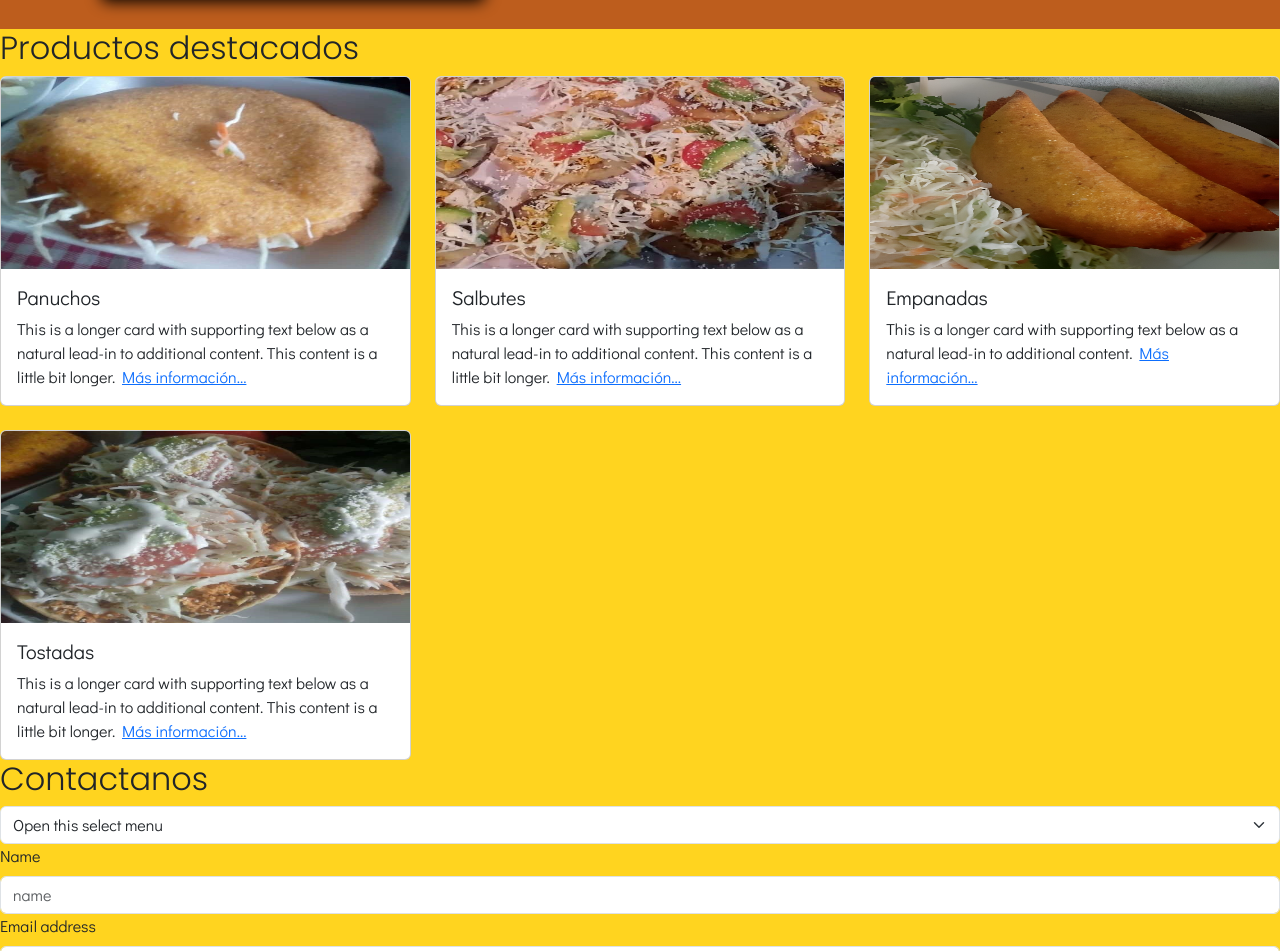
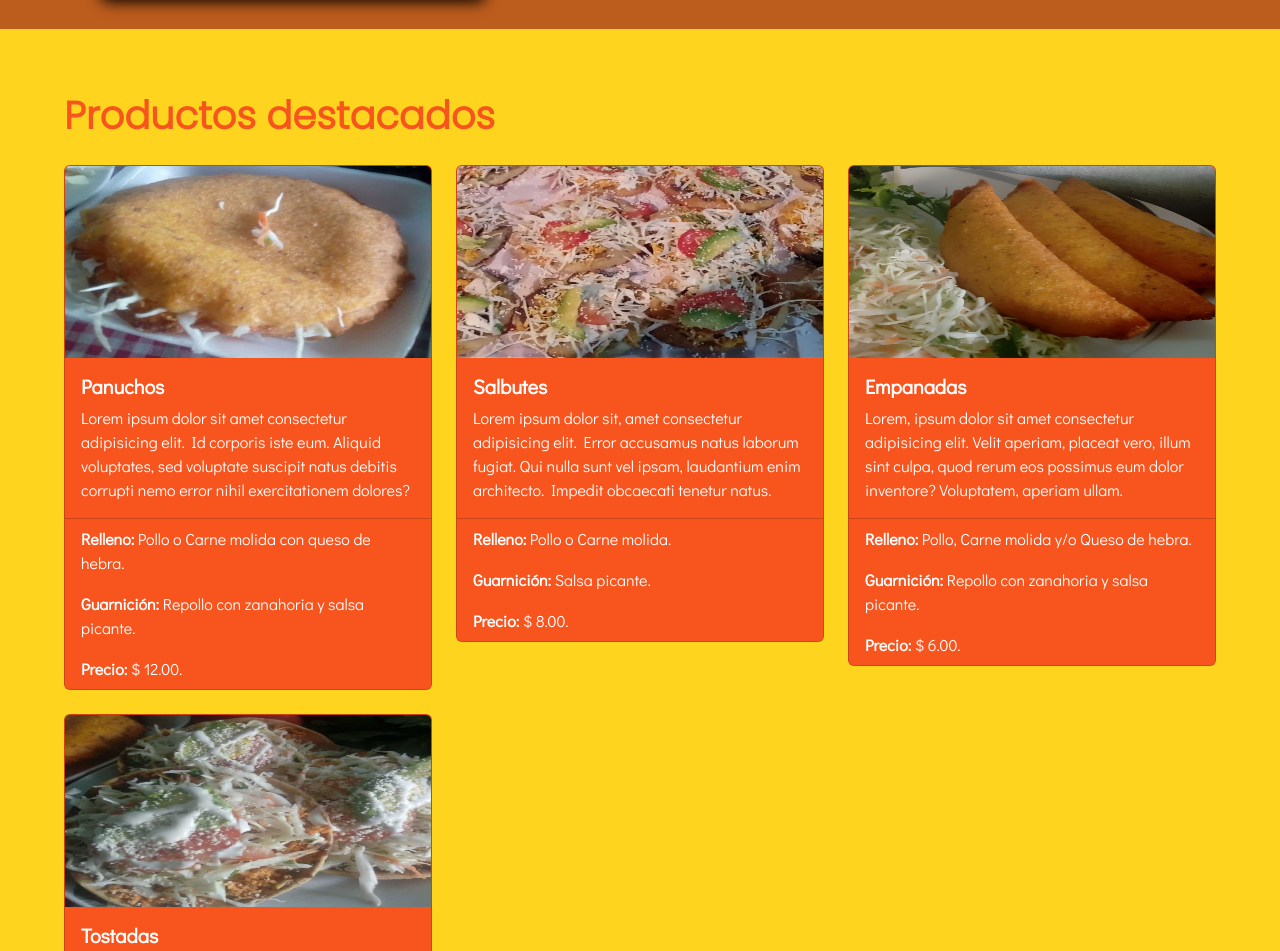
Before and after one commit to CandelarioRamosj/sitio-restaurante, a plain HTML site: page index.html in a window 1280 px wide. Shown: the part 900-1851 px from the top of the page. Drawn offline with nearby package versions, Linux system fonts and the light colour scheme.

Commit message:
estilos para la seccion "menu"

```diff
--- a/index.html
+++ b/index.html
@@ -69,51 +69,67 @@
     <!--Fin acerca de-->
     <!--Menu-->
     <div id="menu" class="navegation">
-      <h2 class="font-poppins">Productos destacados</h2>
+      <h2 class="font-poppins" id="menu-message">Productos destacados</h2>
       <!--Tarjetas-->
       <div class="row row-cols-1 row-cols-md-3 g-4 font-didact">
         <div class="col">
           <div class="card">
             <img src="img/panuchos.jpg" class="card-img-top" alt="panuchos">
             <div class="card-body">
-              <h5 class="card-title">Panuchos</h5>
-              <p class="card-text">This is a longer card with supporting text below as a natural lead-in to additional content. This content is a little bit longer.
-                <a href="">Más información...</a>
+              <h5 class="card-title"><b>Panuchos</b></h5>
+              <p class="card-text">Lorem ipsum dolor sit amet consectetur adipisicing elit. Id corporis iste eum. Aliquid voluptates, sed voluptate suscipit natus debitis corrupti nemo error nihil exercitationem dolores?
               </p>
             </div>
+            <ul class="list-group list-group-flush">
+              <li class="list-group-item"><b>Relleno: </b>Pollo o Carne molida con queso de hebra.</li>
+              <li class="list-group-item"><b>Guarnición: </b>Repollo con zanahoria y salsa picante.</li>
+              <li class="list-group-item"><b>Precio: </b>$ 12.00.</li>
+            </ul>
           </div>
         </div>
         <div class="col">
           <div class="card">
             <img src="img/salbutes.jpg" class="card-img-top" alt="salbutes">
             <div class="card-body">
-              <h5 class="card-title">Salbutes</h5>
-              <p class="card-text">This is a longer card with supporting text below as a natural lead-in to additional content. This content is a little bit longer.
-                <a href="">Más información...</a>
+              <h5 class="card-title"><b>Salbutes</b></h5>
+              <p class="card-text">Lorem ipsum dolor sit, amet consectetur adipisicing elit. Error accusamus natus laborum fugiat. Qui nulla sunt vel ipsam, laudantium enim architecto. Impedit obcaecati tenetur natus.
               </p>
             </div>
+            <ul class="list-group list-group-flush">
+              <li class="list-group-item"><b>Relleno: </b>Pollo o Carne molida.</li>
+              <li class="list-group-item"><b>Guarnición: </b>Salsa picante.</li>
+              <li class="list-group-item"><b>Precio: </b>$ 8.00.</li>
+            </ul>
           </div>
         </div>
         <div class="col">
           <div class="card">
             <img src="img/empanadas.png" class="card-img-top" alt="empanadas">
             <div class="card-body">
-              <h5 class="card-title">Empanadas</h5>
-              <p class="card-text">This is a longer card with supporting text below as a natural lead-in to additional content.
-                <a href="">Más información...</a>
+              <h5 class="card-title"><b>Empanadas</b></h5>
+              <p class="card-text">Lorem, ipsum dolor sit amet consectetur adipisicing elit. Velit aperiam, placeat vero, illum sint culpa, quod rerum eos possimus eum dolor inventore? Voluptatem, aperiam ullam.
               </p>
             </div>
+            <ul class="list-group list-group-flush">
+              <li class="list-group-item"><b>Relleno: </b>Pollo, Carne molida y/o Queso de hebra.</li>
+              <li class="list-group-item"><b>Guarnición: </b>Repollo con zanahoria y salsa picante.</li>
+              <li class="list-group-item"><b>Precio: </b>$ 6.00.</li>
+            </ul>
           </div>
         </div>
         <div class="col">
           <div class="card">
             <img src="img/tostadas.jpg" class="card-img-top" alt="tostadas">
             <div class="card-body">
-              <h5 class="card-title">Tostadas</h5>
-              <p class="card-text">This is a longer card with supporting text below as a natural lead-in to additional content. This content is a little bit longer.
-                <a href="">Más información...</a>
+              <h5 class="card-title"><b>Tostadas</b></h5>
+              <p class="card-text">Lorem ipsum dolor sit amet consectetur adipisicing elit. Earum consequuntur eum quas ipsam, quisquam quis maxime assumenda, autem perspiciatis fugiat saepe nisi modi neque corporis!
               </p>
             </div>
+            <ul class="list-group list-group-flush">
+              <li class="list-group-item"><b>Relleno: </b>Pollo o Carne Molida.</li>
+              <li class="list-group-item"><b>Guarnición: </b>Salsa picante.</li>
+              <li class="list-group-item"><b>Precio: </b>$ 6.00.</li>
+            </ul>
           </div>
         </div>
       </div>
--- a/style.css
+++ b/style.css
@@ -19,6 +19,7 @@ body {
   font-family: 'Didact Gothic', sans-serif;
 }
 
+/*Barra de navegacion*/
 nav > div > a > h1 {
   font-size: 2.4vw;
   color: white;
@@ -57,7 +58,9 @@ nav > div > a > h4 {
 .navegation {
   scroll-margin-top: 7.5vw;
 }
+/*FIN barra de navegacion"*/
 
+/*Seccion "inicio"*/
 #inicio {
   background-image: url('img/empanadas.png');
   background-repeat: no-repeat;
@@ -74,7 +77,9 @@ nav > div > a > h4 {
   font-size: 3.5vw;
   font-weight: bold;
 }
+/*FIN Seccion "inicio"*/
 
+/*Seccion "nosotros"*/
 #nosotros {
   background-color: #bd5d1d;
   height: 30vw;
@@ -103,8 +108,33 @@ nav > div > a > h4 {
 .texto {
   font-size: 1.5vw;
 }
+/*FIN Seccion "nosotros"*/
+
+/*Seccion "menu"*/
+#menu {
+  padding: 5vw;
+}
+
+#menu-message {
+  font-weight: bold;
+  font-size: 3vw;
+  margin-bottom: 2vw;
+  color: #f7541e;
+}
+
+.card {
+  background-color: #f7541e;
+  color: white;
+}
+
+.list-group-item {
+  background-color: #f7541e;
+  border-color: #f7541e;
+  color: white;
+}
 
 .card-img-top {
   height: 15vw;
 
 }
+/*FIN Seccion "menu"*/
```
